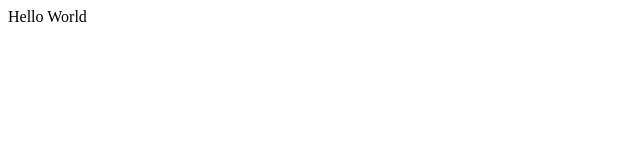
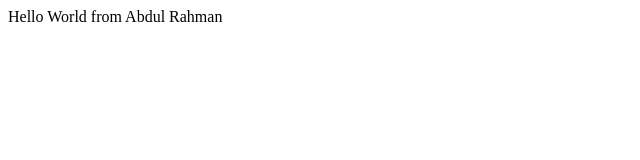
Before and after one commit to chrehman/Assignment, a plain HTML site: page index.html in a window 1280 px wide. Shown: the whole page, without its empty margins (0-640 px from the left). Drawn offline with Linux system fonts and the light colour scheme.

Commit message:
Update index.html
adding name

```diff
--- a/index.html
+++ b/index.html
@@ -6,7 +6,7 @@
 </head>
 <body>
     <div>
-        Hello World
+        Hello World from Abdul Rahman
     </div>
 </body>
 </html>
```
